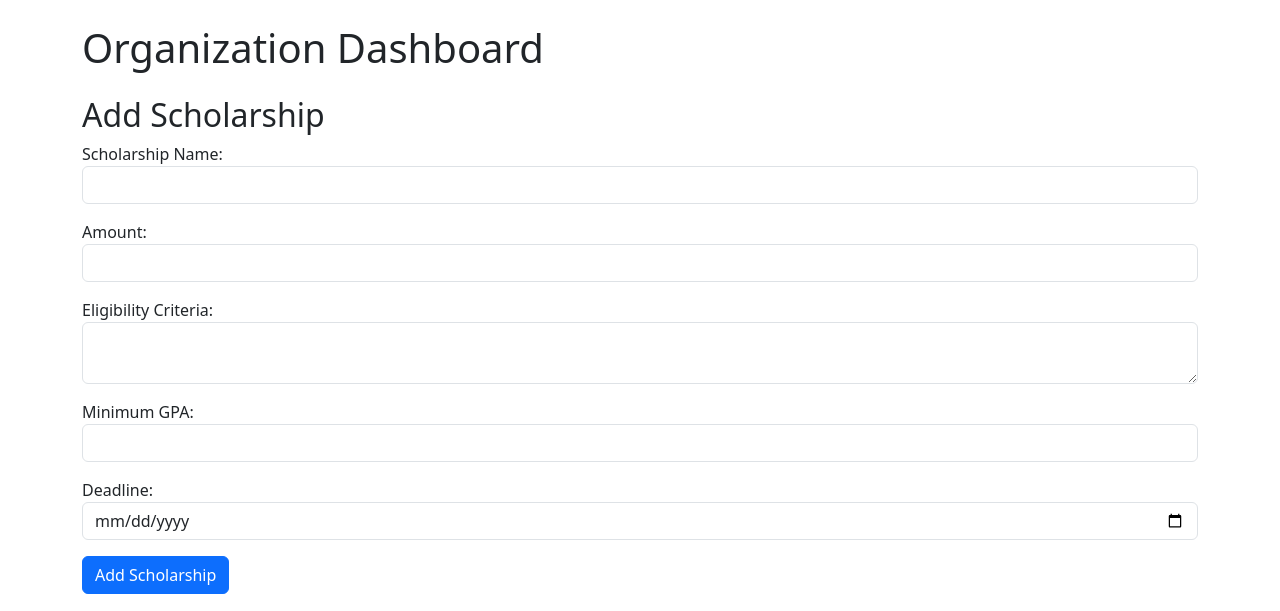
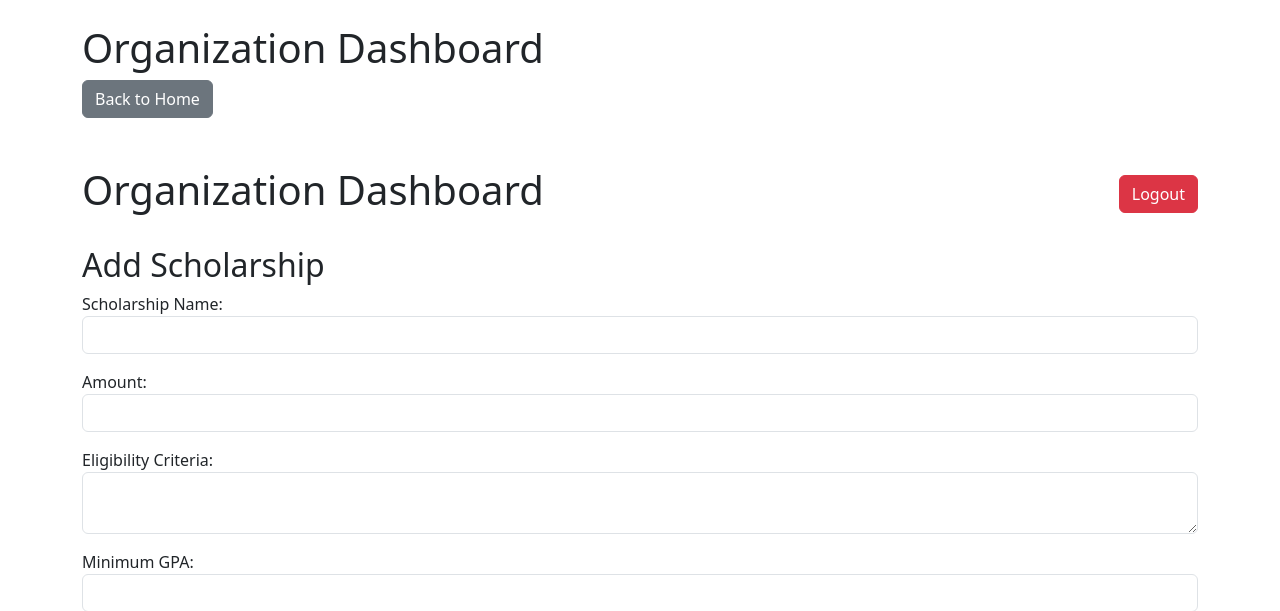
Before and after one commit to scholris/scholris.github.io, a PHP site: page /org_dashboard.php in a window 1280 px wide. Shown: the top 611 px of the page. Run offline with PHP 8.4, Linux system fonts and the light colour scheme; a user stored in the database is signed in; data comes from the database, SQL or seed files in the repository.

Commit message:
feat: Add back to home and logout buttons in organization dashboard

```diff
--- a/org_dashboard.php
+++ b/org_dashboard.php
@@ -101,6 +101,16 @@ $applications = $stmt->fetchAll();
     <div class="container">
         <h1 class="mt-4">Organization Dashboard</h1>
 
+        <!-- Back to Home Button -->
+        <a href="index.php" class="btn btn-secondary mb-4">Back to Home</a>
+
+        <div class="d-flex justify-content-between align-items-center mt-4">
+            <h1>Organization Dashboard</h1>
+
+            <!-- Logout Button -->
+            <a href="logout.php" class="btn btn-danger">Logout</a>
+        </div>
+
         <!-- Add Scholarship Form -->
         <h2 class="mt-4">Add Scholarship</h2>
         <form method="POST">
--- a/student_dashboard.php
+++ b/student_dashboard.php
@@ -75,6 +75,7 @@ if (isset($_POST['logout'])) {
 
         <!-- Logout Button -->
         <form method="POST" class="mb-4">
+        <a href="index.php" class="btn btn-secondary">Back to Home</a>
             <button type="submit" class="btn btn-danger" name="logout">Logout</button>
         </form>
 
```
Also changed, not shown: student_signup.php (+4 -4 lines).
